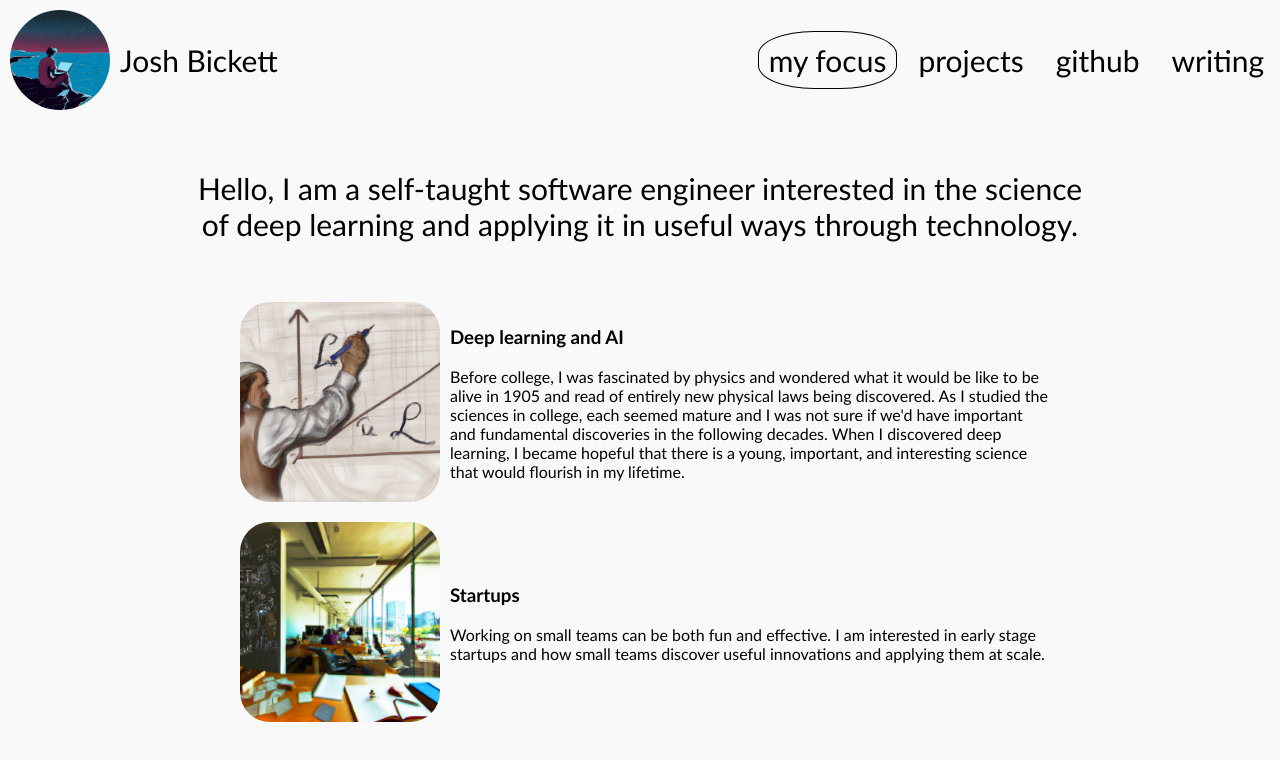
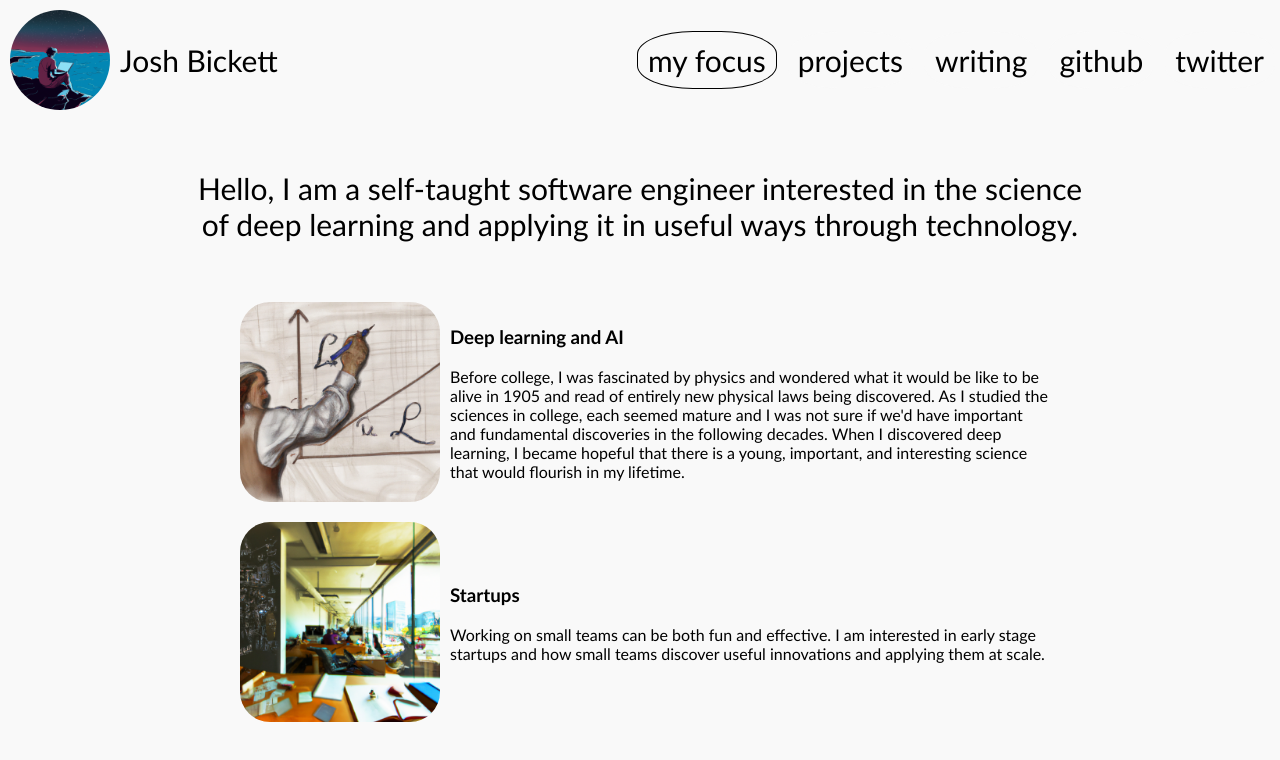
Before and after one commit to joshbickett/bickett.ai, a React (Create React App) app: page / in a window 1280 px wide. Shown: the top 760 px of the page. Built offline with nearby package versions, Linux system fonts and the light colour scheme.

Commit message:
Add twitter to nav

```diff
--- a/src/components/NavigationBar.js
+++ b/src/components/NavigationBar.js
@@ -9,21 +9,23 @@ export const NavigationBar = ({ active, isMobile }) => {
   const pages = [
     { name: "my focus", url: "/" },
     { name: "projects", url: "/projects" },
+
+    { name: "writing", url: "/writing" },
     { name: "github", url: "https://github.com/joshbickett/" },
-    { name: "writing", url: "/writing" },
+    { name: "twitter", url: "https://twitter.com/josh_bickett" },
   ];
 
   const navClick = (url) => {
     console.log(url);
-    if (url.includes("github")) {
-      window.location.href = "https://github.com/joshbickett/";
+    if (url.includes("github") || url.includes("twitter")) {
+      window.location.href = url;
     } else {
       window.location.href = window.location.origin + url;
     }
   };
 
   return (
-    <div style={{ display: "grid", gridTemplateColumns: "1fr 1fr" }}>
+    <div style={{ display: "grid", gridTemplateColumns: "2fr 3fr" }}>
       <div style={{ display: "flex", alignItems: "flex-start" }}>
         <div style={{ display: "flex", alignItems: "center" }}>
           <img
```
